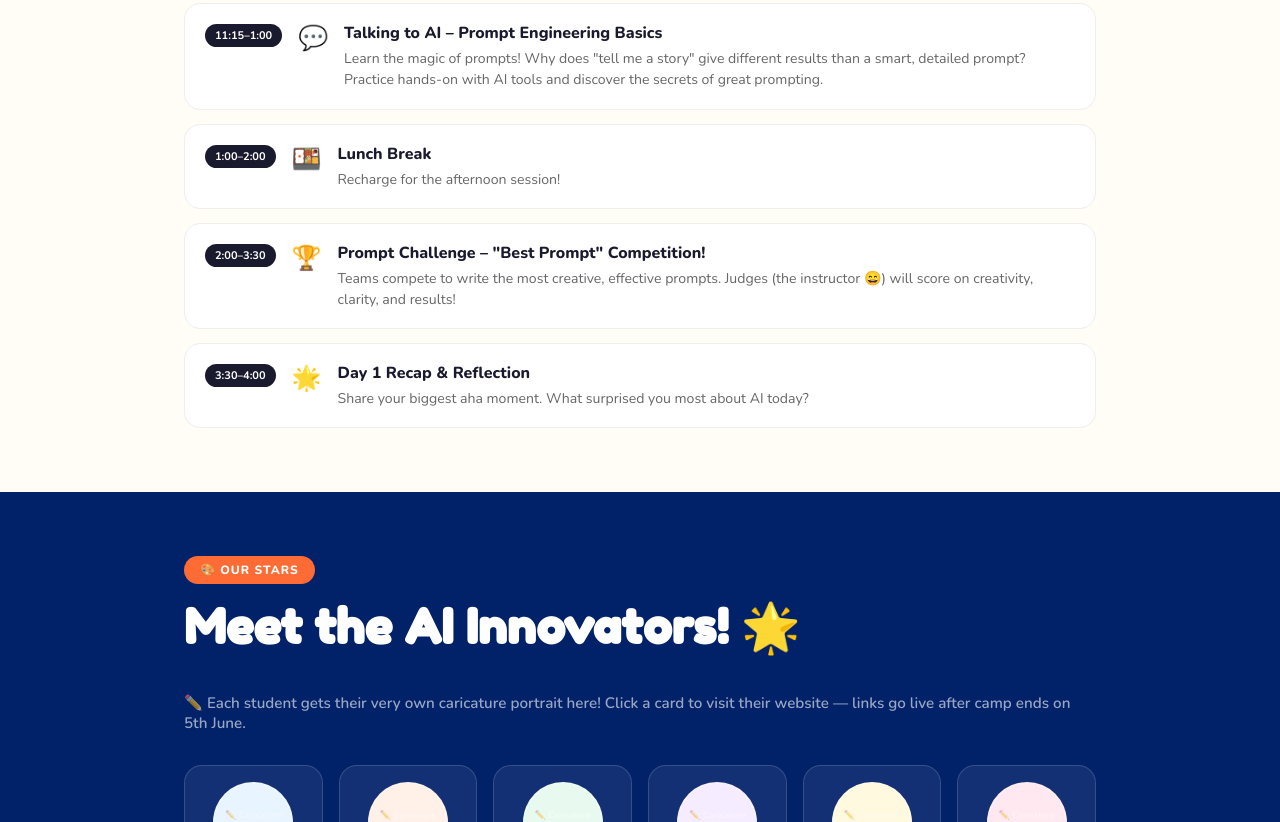
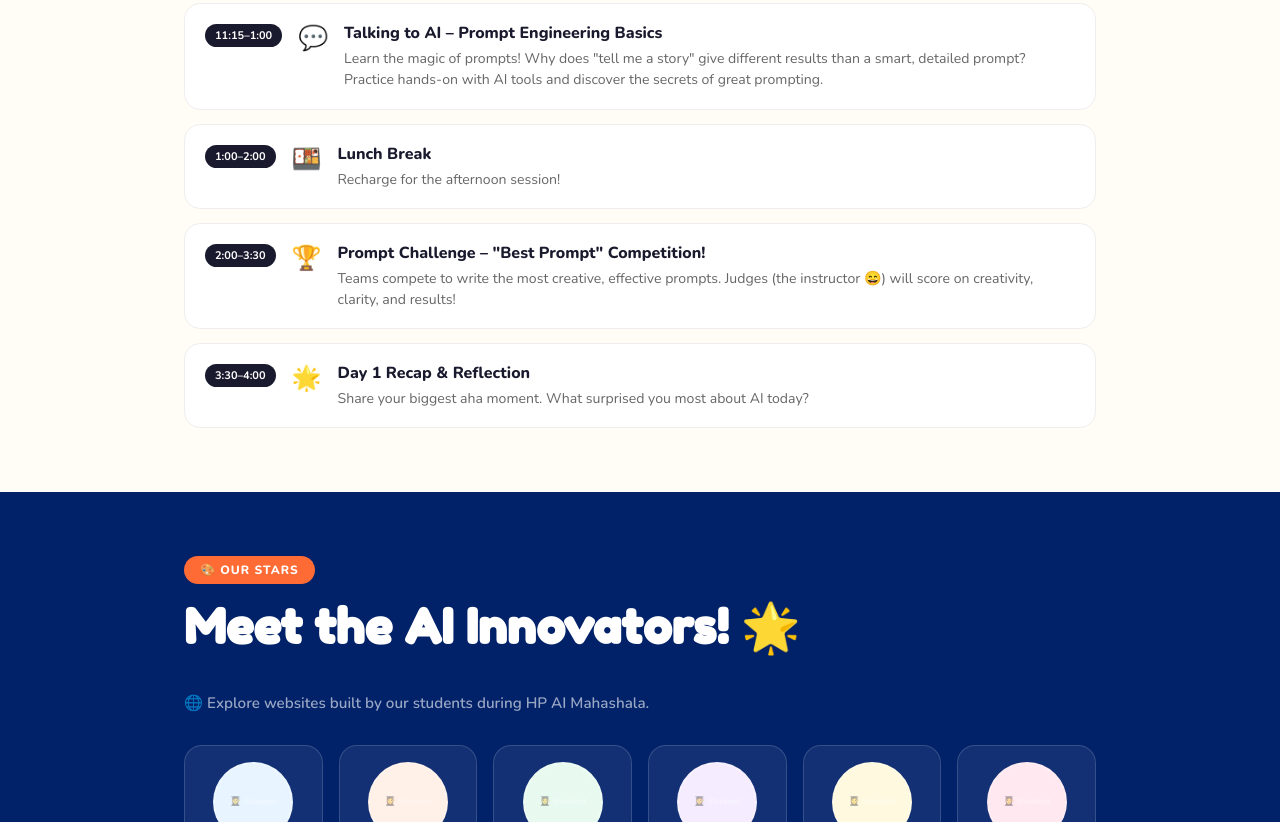
Before and after one commit to hp-ai-mahashala/PuneSummerCamp, a plain HTML site: page index.html in a window 1280 px wide. Shown: the part 1978-2800 px from the top of the page. Drawn offline with nearby package versions, Linux system fonts and the light colour scheme.

Commit message:
Update participant count and student cards

```diff
--- a/index.html
+++ b/index.html
@@ -160,7 +160,7 @@
       </div>
       <div class="hero-meta-item">
         <div class="label">👩‍💻 Participants</div>
-        <div class="value">40 Young Innovators!</div>
+        <div class="value">24 Young Innovators!</div>
       </div>
     </div>
   </div>
@@ -324,7 +324,7 @@
   <div class="gallery-inner">
     <div class="section-tag">🎨 Our Stars</div>
     <h2 class="section-title">Meet the AI Innovators! 🌟</h2>
-    <p class="gallery-note">✏️ Each student gets their very own caricature portrait here! Click a card to visit their website — links go live after camp ends on 5th June.</p>
+    <p class="gallery-note"> 🌐 Explore websites built by our students during HP AI Mahashala.</p>
     <div class="gallery-grid" id="studentGrid"></div>
   </div>
 </div>
@@ -375,23 +375,70 @@
 </div>
 
 <script>
-const avatarColors = ['#E8F4FF','#FFF0E8','#E8FAF0','#F5EDFF','#FFF9E0','#FFE8F0'];
+const students = [
+  "aartipawar",
+  "amarjashinde",
+  "apurvaawasarmol",
+  "abhaytripathi",
+  "darshanatayade",
+  "dhanvantariwalkoli",
+  "dnyaneshwarnichal",
+  "pratikshachavan",
+  "vedantthakare",
+  "prasadkhile",
+  "sarthakkadam",
+  "pradipgaikwad",
+  "prajwaljagtap",
+  "mayankyadav",
+  "payalpardhe",
+  "rukminishirke",
+  "sawalidharne",
+  "shalugautam",
+  "pranitishinde",
+  "parvatiyadav",
+  "parvatikumbhar",
+  "shaguftaansari",
+  "priyakolte",
+  "siddhikedari"
+];
+
+const avatarColors = [
+  '#E8F4FF',
+  '#FFF0E8',
+  '#E8FAF0',
+  '#F5EDFF',
+  '#FFF9E0',
+  '#FFE8F0'
+];
+
 const grid = document.getElementById('studentGrid');
 
-for (let i = 1; i <= 40; i++) {
+students.forEach((student, index) => {
   const card = document.createElement('div');
   card.className = 'student-card';
-  const color = avatarColors[(i-1) % avatarColors.length];
+
+  const color = avatarColors[index % avatarColors.length];
+
+  const displayName = student
+    .replace(/([a-z])([A-Z])/g, '$1 $2')
+    .replace(/\b\w/g, c => c.toUpperCase());
+
   card.innerHTML = `
     <div class="caricature-frame" style="background:${color};">
-      <div class="placeholder-text">✏️ Caricature here</div>
+      <div class="placeholder-text">👩‍🎓 Student</div>
     </div>
-    <div class="student-name">Student ${i}</div>
-    <a class="website-link coming-soon" href="#">🌐 Coming Soon</a>
+
+    <div class="student-name">${displayName}</div>
+
+    <a class="website-link"
+       href="https://hp-ai-mahashala.github.io/${student}/"
+       target="_blank">
+       🌐 Visit Website
+    </a>
   `;
+
   grid.appendChild(card);
-}
-
+});
 function switchDay(n) {
   document.querySelectorAll('.day-panel').forEach(p => p.classList.remove('active'));
   document.querySelectorAll('.day-tab').forEach(t => t.classList.remove('active'));
```
